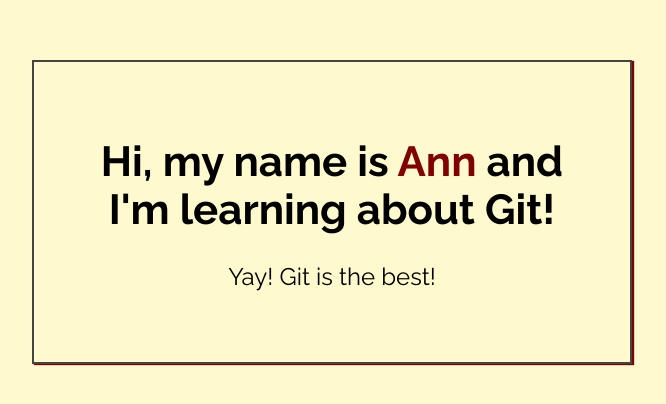
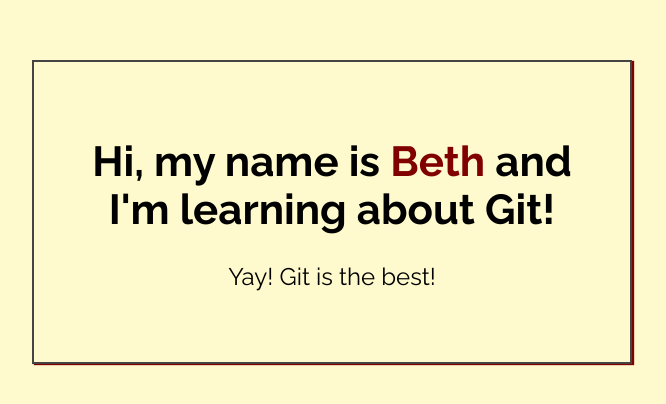
Before and after one commit to bgiobbe/my-first-repo, a plain HTML site: page index.html in a window 1280 px wide. Shown: the part 188-592 px from the top of the page, without its empty margins (308-974 px from the left). Drawn offline with Linux system fonts and the light colour scheme.

Commit message:
Added name to index.html

```diff
--- a/index.html
+++ b/index.html
@@ -14,7 +14,7 @@
 <body>
 
     <div class="greeting">
-        <h1>Hi, my name is <span class="highlight">Ann</span> and I'm learning about Git! </h1>
+        <h1>Hi, my name is <span class="highlight">Beth</span> and I'm learning about Git! </h1>
 
         <p>Yay! Git is the best!</p>
     </div>
```
